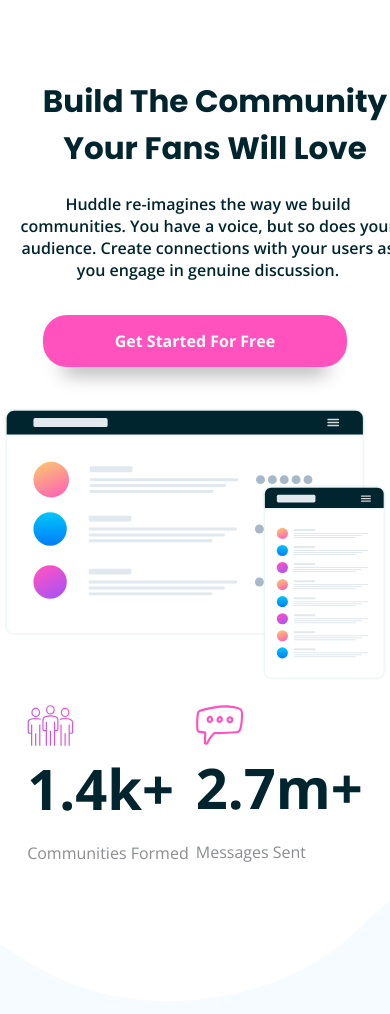
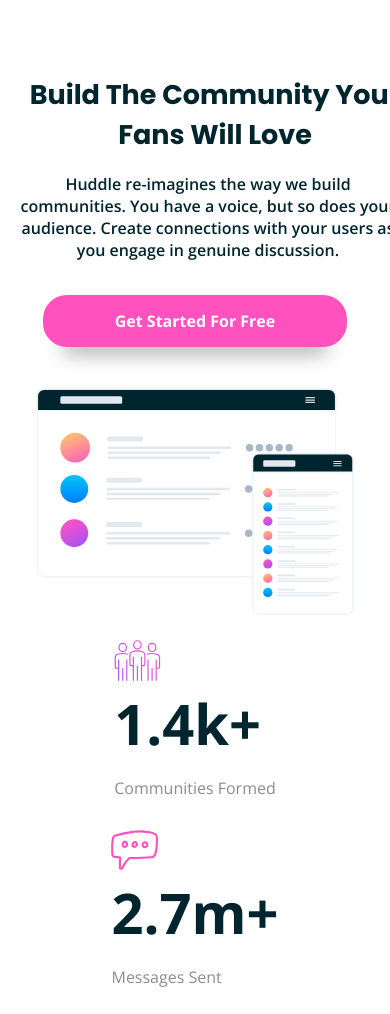
Before and after one commit to manujosephshaji/Huddle-landing-page-with-curved-sections, a plain HTML site: page index.html in a window 390 px wide. Shown: the part 86-1100 px from the top of the page. Drawn offline with nearby package versions, Linux system fonts and the light colour scheme.

Commit message:
Update style.css

```diff
--- a/style.css
+++ b/style.css
@@ -253,11 +253,9 @@ body {
 /****Responsive*****/
 @media (max-width:900px) {
     .info-section img {
-           width: 34rem;
+        width: 40rem;
     }
-   .heading p {
-    margin-left: 66px;
-}
+
     .footers {
 
         justify-content: space-around;
@@ -277,9 +275,17 @@ body {
     }
 
     .info-section img {
-        width: 24rem;
+        width: 20rem;
     }
-
+    .statistics {
+        display: flex;
+        justify-content: space-evenly;
+        flex-direction: column;
+        align-items: center;
+    }
+    .communities{
+        margin-bottom: 15px;
+    }
     .communities h1 {
         font-size: 56px;
     }
@@ -290,7 +296,7 @@ body {
     }
 
     .heading h1 {
-        font-size: 31px;
+        font-size: 27px;
         width: 26rem;
         margin-left: 40px;
     }
```
